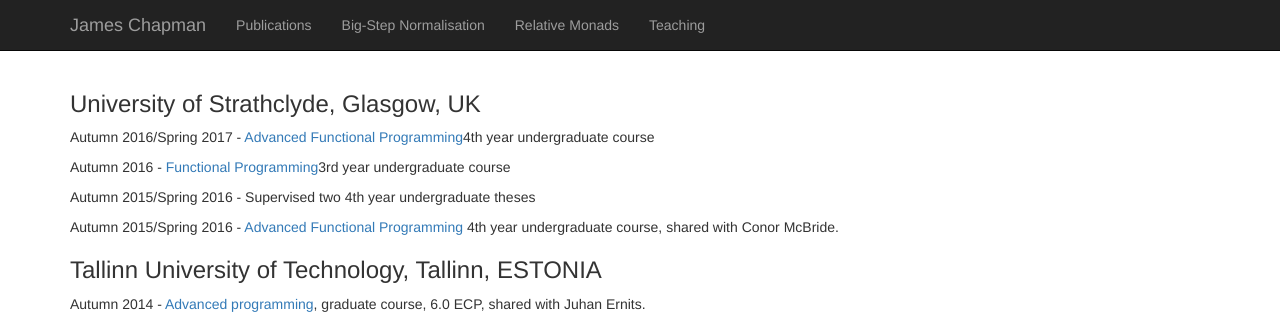
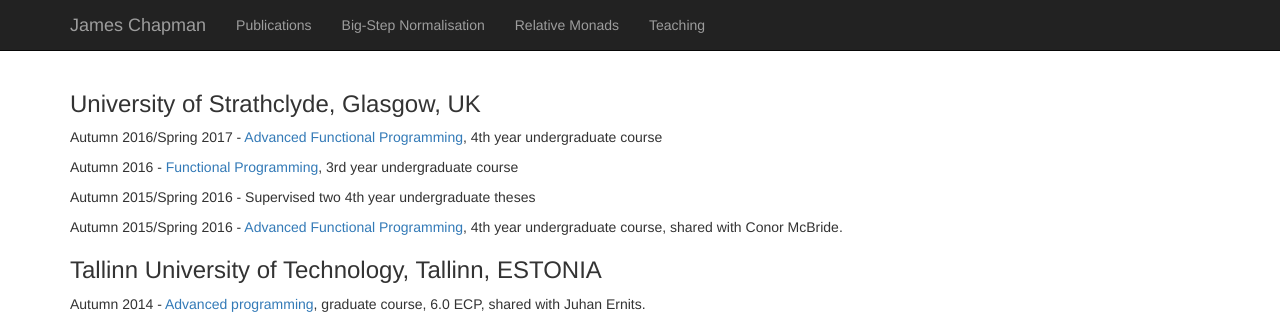
Before and after one commit to jmchapman/jmchapman.github.io, a Jekyll site: the page built from Teaching.html, in a window 1280 px wide. Shown: the top 316 px of the page. Built offline with Jekyll 4.4.1, drawn with Linux system fonts in a browser that asks for light colours; nearby versions of some CDN libraries.

```diff
--- a/Teaching.html
+++ b/Teaching.html
@@ -5,10 +5,10 @@ title: James Chapman - Teaching
 <div class="blurb">
   <article>
     <h3>University of Strathclyde, Glasgow, UK</h3>
-    <p>Autumn 2016/Spring 2017 - <a href="https://github.com/pigworker/CS410-16">Advanced Functional Programming</a>4th year undergraduate course</p>
-    <p>Autumn 2016 - <a href="https://github.com/pigworker/CS316-16">Functional Programming</a>3rd year undergraduate course</p>
+    <p>Autumn 2016/Spring 2017 - <a href="https://github.com/pigworker/CS410-16">Advanced Functional Programming</a>, 4th year undergraduate course</p>
+    <p>Autumn 2016 - <a href="https://github.com/pigworker/CS316-16">Functional Programming</a>, 3rd year undergraduate course</p>
     <p>Autumn 2015/Spring 2016 - Supervised two 4th year undergraduate theses</p>
-    <p>Autumn 2015/Spring 2016 - <a href="https://github.com/pigworker/CS410-15">Advanced Functional Programming</a> 4th year undergraduate course, shared with Conor McBride.</p>
+    <p>Autumn 2015/Spring 2016 - <a href="https://github.com/pigworker/CS410-15">Advanced Functional Programming</a>, 4th year undergraduate course, shared with Conor McBride.</p>
   </article>
   <article>
     <h3>Tallinn University of Technology, Tallinn, ESTONIA</h3>
```
